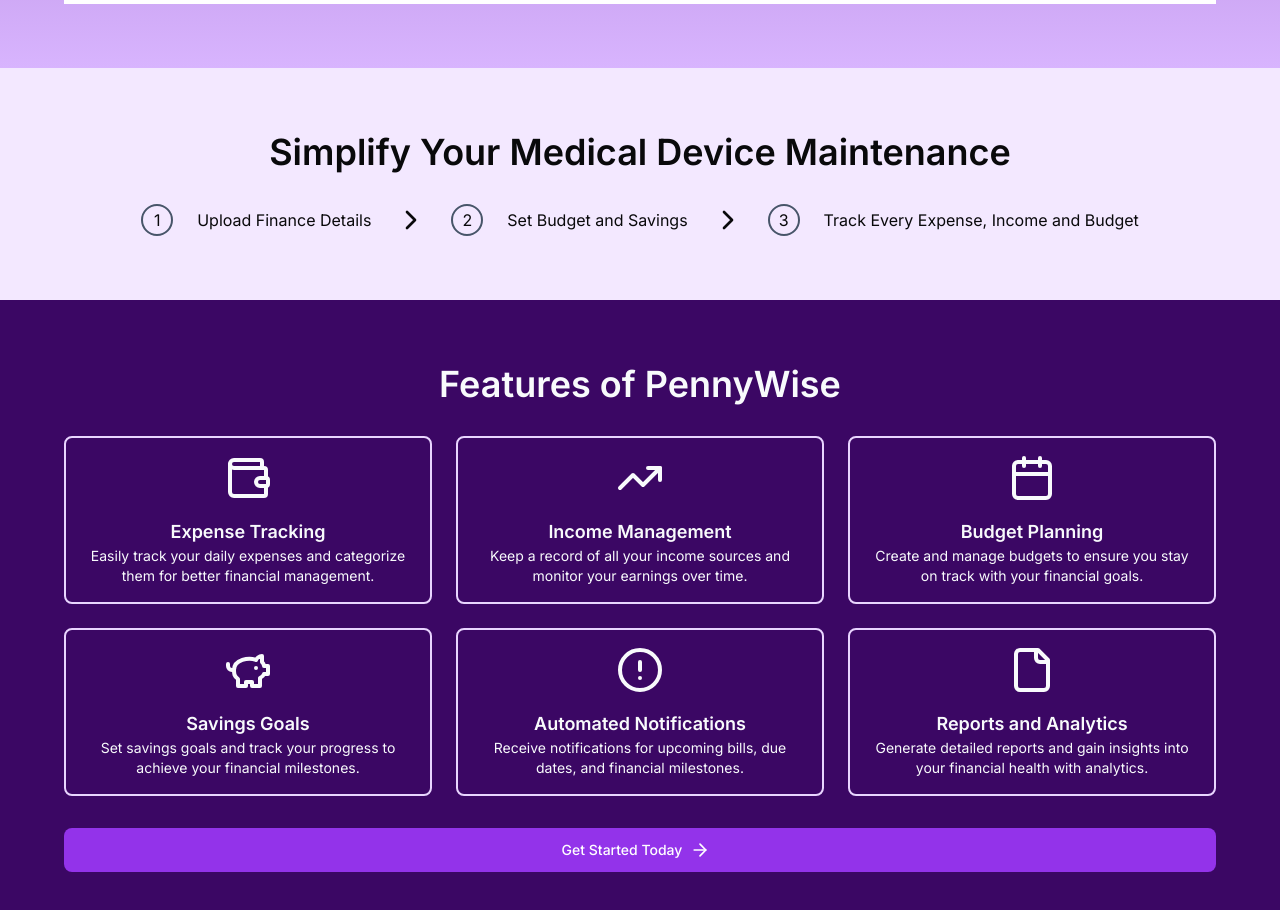
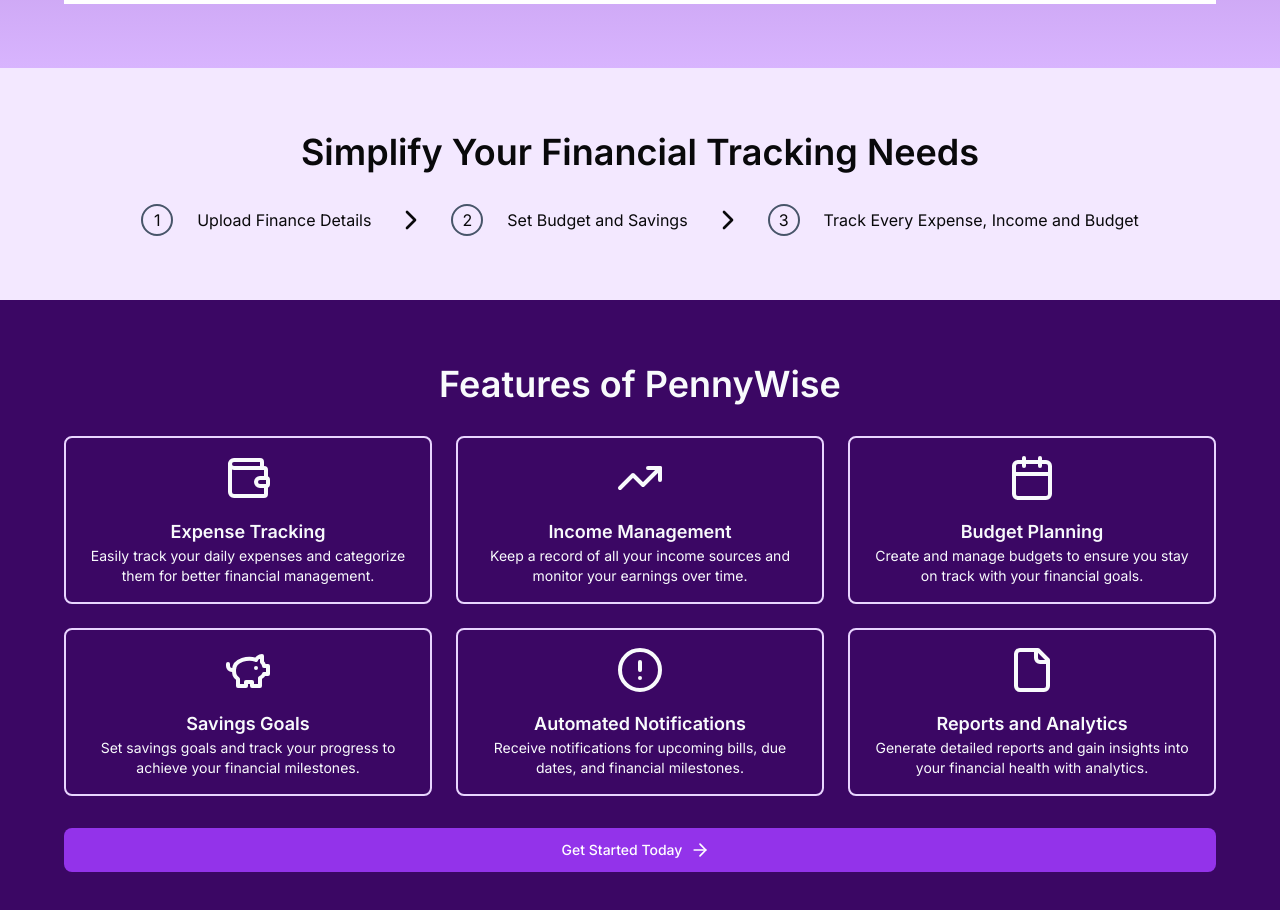
Before and after one commit to kofiad/pennywise, a Next.js app: page / in a window 1280 px wide. Shown: the part 1000-1910 px from the top of the page. Built offline with nearby package versions, Linux system fonts and the light colour scheme; no server answers.

Commit message:
Refactor Steps component to update heading text for financial tracking needs

```diff
--- a/components/Steps.jsx
+++ b/components/Steps.jsx
@@ -6,7 +6,7 @@
     <div className="p-8 md:p-16 bg-purple-100 mx-auto">
       <div className="flex flex-col items-center justify-center">
         <h2 className="text-2xl md:text-4xl font-semibold mb-8 text-center">
-          Simplify Your Medical Device Maintenance
+          Simplify Your Financial Tracking Needs
         </h2>
 
         {/* Steps for large and medium screens */}
```
